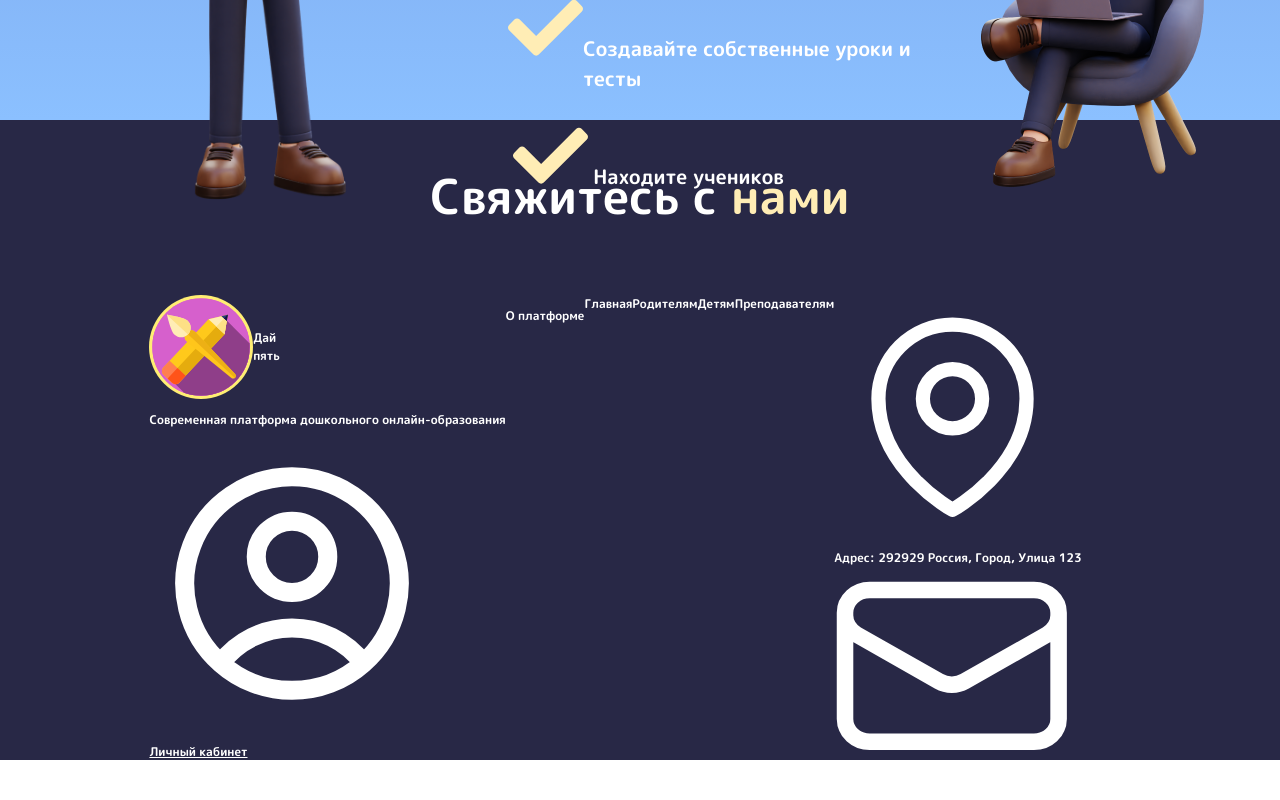
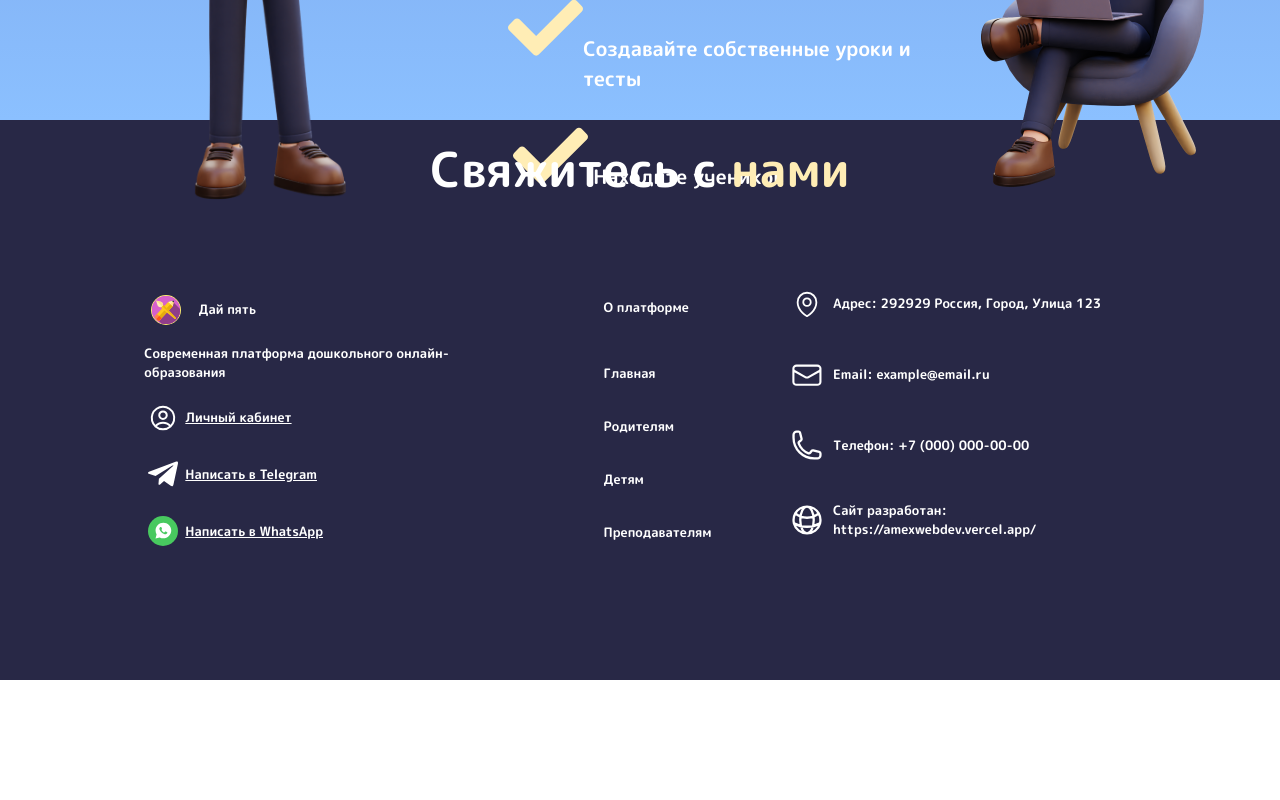
Before and after one commit to Dash-02/Preschoolers, a React (Create React App) app in the folder preschool-landing/: page / in a window 1280 px wide. Shown: the part 3080-3880 px from the top of the page. After the commit the page ends 3786 px from the top, so only its background shows below. Built offline with nearby package versions, Linux system fonts and the light colour scheme.

Commit message:
page-footer-adapt

```diff
--- a/preschool-landing/src/Footer/Footer.css
+++ b/preschool-landing/src/Footer/Footer.css
@@ -1,47 +1,174 @@
 .footer {
     background: #282846;
-    height: 80vh;
+    height: 70vh;
 
     color: #fff;
     font-family: 'M PLUS Rounded 1c', sans-serif;
 
     display: flex;
     justify-content: center;
-    flex-wrap: wrap;
+    flex-direction: column;
+    align-items: center;
 
-    font-size: 12px;
+    font-size: 15px;
 }
 
 .footer a {
-    font-size: 12px;
+    font-size: 14px;
 }
 
 .footer-container {
+    width: 80%;
     display: flex;
     justify-content: space-around;
+    flex-wrap: wrap;
 }
 
 .discription {
+    display: flex;
+    justify-content: space-around;
+    flex-direction: column;
+}
 
-    flex-wrap: wrap;
+.logo-footer {
+    display: flex;
+    justify-content: start;
+    flex-direction: column;
+    width: 90%;
+    margin: 2%;
+}
+
+.inner_logo {
+    margin: 2%;
+    display: flex;
+    align-items: center;
+    width: 100%;
+    span {
+        margin: 5%;
+    }
 }
 
 .about-platform {
     display: flex;
-    flex-wrap: wrap;
+    justify-content: space-around;
+    flex-direction: column;
 }
 
 .contacts {
+    display: flex;
+    justify-content: space-around;
+    flex-direction: column;
+}
 
-    flex-wrap: wrap;
+.disc {
+    margin: 3%;
+    display: flex;
+    align-items: center;
+}
+
+.cont {
+    display: flex;
+    align-items: center;
+    span {
+        margin: 0 0 0 3%;
+    }
 }
 
 .underLine {
     text-decoration-line: underline;
+    margin: 2%;
 }
 
 .footer-line {
     width: 85%;
     height: 1px;
     background-color: #fff;
+    margin: 5%;
 }
+
+@media (width <= 1400px) {
+    .footer {
+        font-size: 13px;
+        width: auto;
+        img {
+            width: 30px;
+            height: 30px;
+        }
+        a {
+            font-size: 13px;
+        }
+        .footer-container {
+            width: 85%;
+        }
+    }
+}
+
+@media (width <= 1080px) {
+    .footer {
+        font-size: 12px;
+        img {
+            width: 25px;
+            height: 25px;
+        }
+        a {
+            font-size: 12px;
+        }
+        .footer-container {
+            width: 90%;
+        }
+    }
+}
+
+@media (width <= 720px) {
+    .footer {
+        font-size: 10px;
+        img {
+            width: 20px;
+            height: 20px;
+        }
+        a {
+            font-size: 10px;
+        }
+        .logo-footer {
+            width: 60%;
+        }
+        .footer-container {
+            width: 80%;
+        }
+        .contacts {
+            height: 50%;
+        }
+        .footer-line {
+            margin: 10% 0 3% 0;
+        }
+    }
+}
+
+@media (width <= 390px) {
+    .footer {
+        font-size: 9px;
+        img {
+            width: 16px;
+            height: 16px;
+        }
+        a {
+            font-size: 10px;
+            margin: 1%;
+        }
+        .footer-line {
+            margin: 20% 0 3% 0;
+        }
+        .disc {
+            margin: 1%;
+        }
+        .contacts {
+            height: 40%;
+        }
+        .about-platform {
+            margin: 1%;
+        }
+        .footer-container {
+            justify-content: start;
+        }
+    }
+}
--- a/preschool-landing/src/Footer/Footer.jsx
+++ b/preschool-landing/src/Footer/Footer.jsx
@@ -14,25 +14,29 @@ function Footer() {
         <section className="footer">
             <h1>Свяжитесь с <span className="yellow-text">нами</span></h1>
             <div className="footer-container">
+
                 <article className="discription">
-                    <div className="logo">
-                        <img src={imgLogo} alt="logo" />
-                        <p>Дай пять</p>
+                    <div className="logo-footer">
+                        <div className="inner_logo">
+                            <img src={imgLogo} alt="logo" />
+                            <span>Дай пять</span>
+                        </div>
+                    <span>Современная платформа дошкольного онлайн-образования</span>
                     </div>
-                    <p>Современная платформа дошкольного онлайн-образования</p>
-                    <div className="user">
+                    <div className="disc">
                         <img src={imgUser} alt="user" />
-                        <p className="underLine">Личный кабинет</p>
+                        <a className="underLine" href="#">Личный кабинет</a>
                     </div>
-                    <div className="tg">
+                    <div className="disc">
                         <img src={imgTg} alt="tg" />
-                        <p className="underLine">Написать в Telegram</p>
+                        <a className="underLine" href="#">Написать в Telegram</a>
                     </div>
-                    <div className="whatsapp">
+                    <div className="disc">
                         <img src={imgWhApp} alt="whatsapp" />
-                        <p className="underLine">Написать в WhatsApp</p>
+                        <a className="underLine" href="#">Написать в WhatsApp</a>
                     </div>
                 </article>
+
                 <article className="about-platform">
                     <p>О платформе</p>
                     <a href="#home">Главная</a>
@@ -40,27 +44,29 @@ function Footer() {
                     <a href="#preschoolers">Детям</a>
                     <a href="#teacher">Преподавателям</a>
                 </article>
+
                 <article className="contacts">
-                    <div className="location">
+                    <div className="cont">
                         <img src={imgLocation} alt="location" />
-                        <p>Адрес: 292929 Россия, Город, Улица 123</p>
+                        <span>Адрес: 292929 Россия, Город, Улица 123</span>
                     </div>
-                    <div className="email">
+                    <div className="cont">
                         <img src={imgEmail} alt="email" />
-                        <p>Email: example@email.ru</p>
+                        <span>Email: example@email.ru</span>
                     </div>
-                    <div className="phone">
+                    <div className="cont">
                         <img src={imgPhone} alt="phone" />
-                        <p>Телефон: +7 (000) 000-00-00</p>
+                        <span>Телефон: +7 (000) 000-00-00</span>
                     </div>
-                    <div className="website">
+                    <div className="cont">
                         <img src={imgWebsite} alt="website" />
-                        <p>Сайт разработан: https://amexwebdev.vercel.app/</p>
+                        <span>Сайт разработан: https://amexwebdev.vercel.app/</span>
                     </div>
                 </article>
+
             </div>
             <div className="footer-line"></div>
-            <p>© 2024 Дай пять</p>
+            <span>© 2024 Дай пять</span>
         </section>
     )
 }
```
